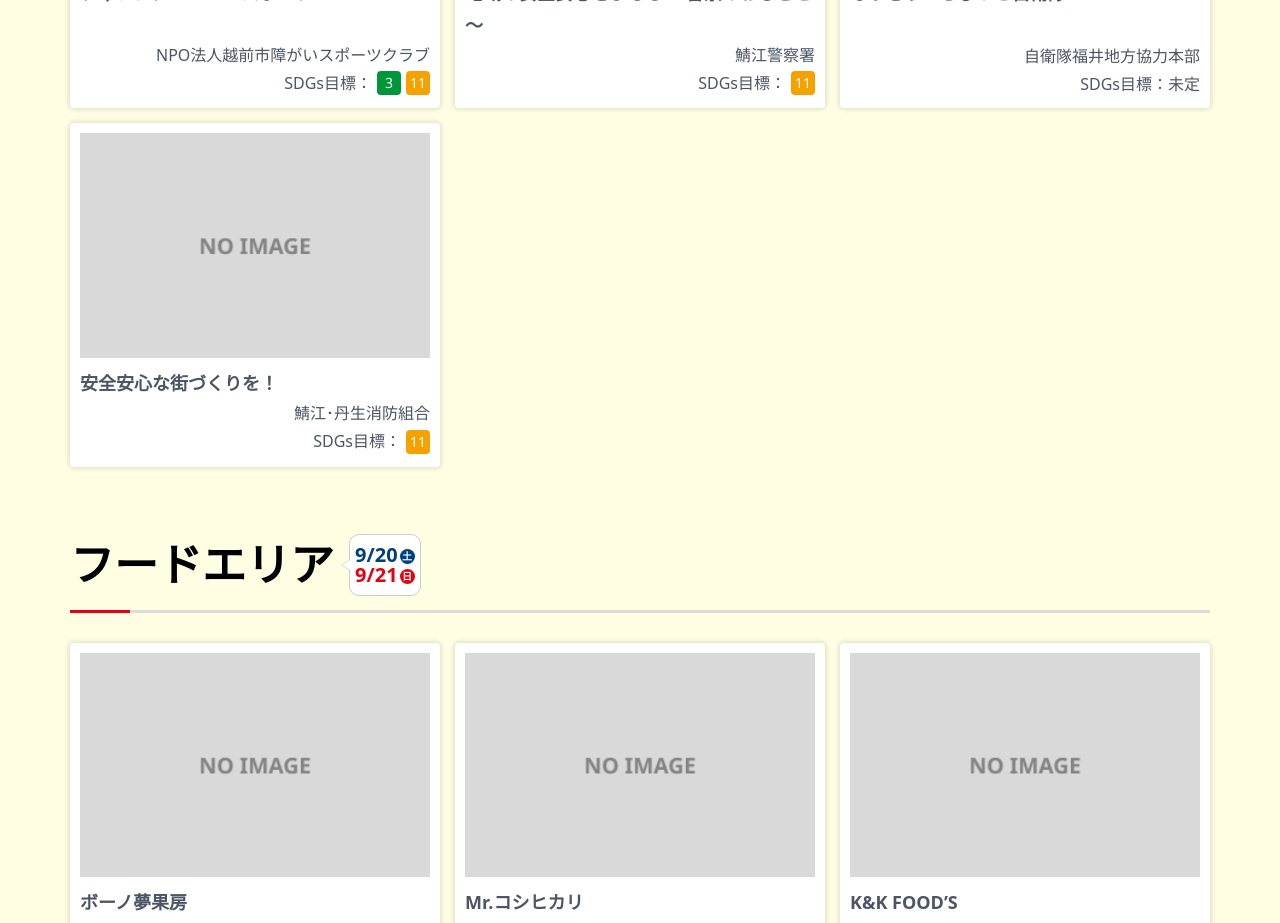
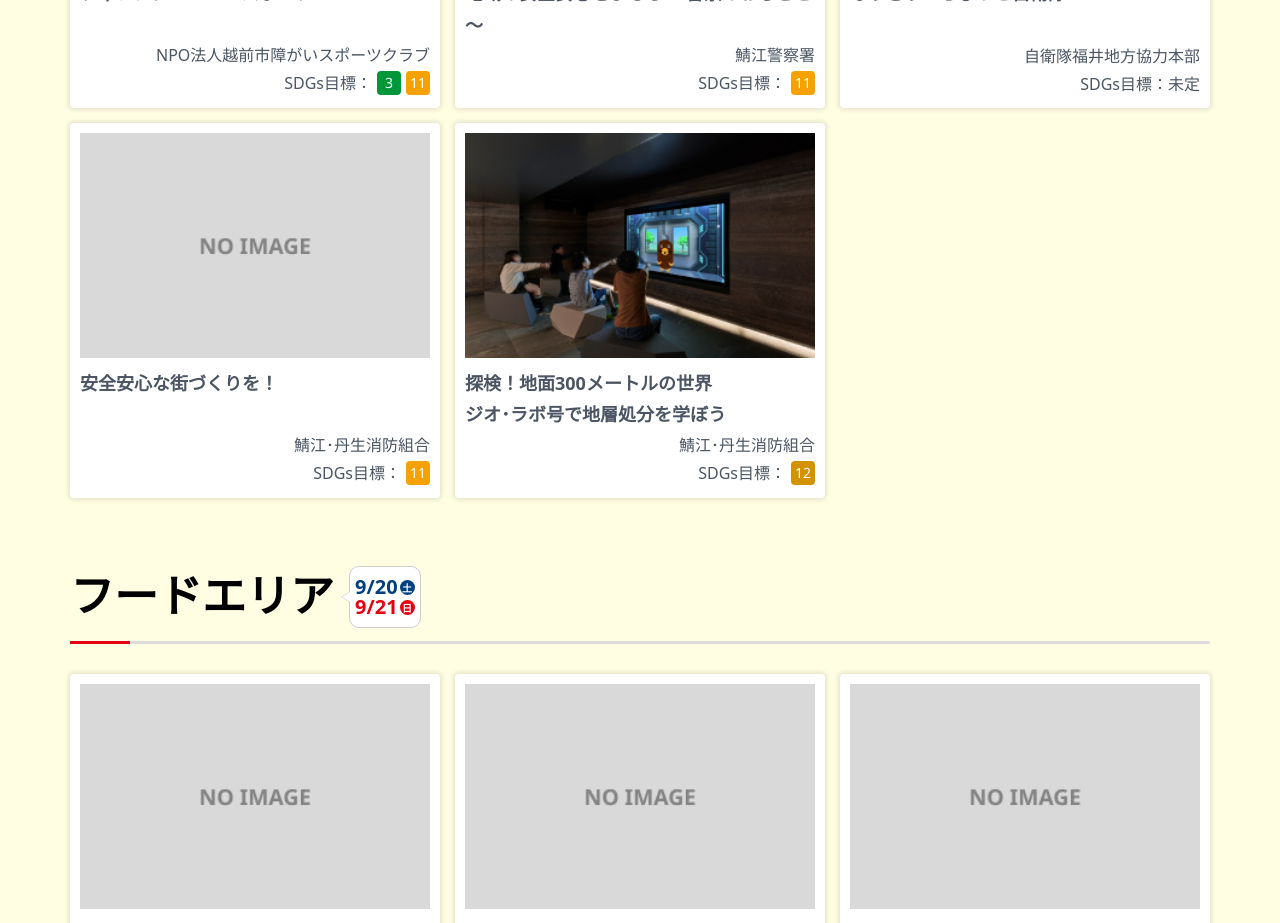
Before and after one commit to Ktjm-555/sabae-event-lp, a React (Vite) app in the folder sabae-event-lp/: page /booth in a window 1280 px wide. Shown: the part 4860-5783 px from the top of the page. Built offline with nearby package versions, Linux system fonts and the light colour scheme; a web font is replaced by a local one.

Commit message:
ブースページの調整

```diff
--- a/sabae-event-lp/src/components/contents/BoothCards.tsx
+++ b/sabae-event-lp/src/components/contents/BoothCards.tsx
@@ -38,7 +38,10 @@ export const BoothCards = ({ items }: Props) => {
 					<DIV_CardContainer key={id}>
 						<IMG_Card src={imgSrc} />
 
-						<H3_Title className={isLong ? "long-title" : ""}>{title}</H3_Title>
+						<H3_Title
+							className={isLong ? "long-title" : ""}
+							dangerouslySetInnerHTML={{ __html: title }}
+						></H3_Title>
 
 						<DIV_Spacer />
 
--- a/sabae-event-lp/src/items/booth.ts
+++ b/sabae-event-lp/src/items/booth.ts
@@ -433,6 +433,17 @@ export const childrenSpace = [
 		isNameLong: false,
 		numbers: [11],
 	},
+	{
+		id: 4,
+		imgSrc: `${
+			import.meta.env.BASE_URL
+		}images/children_space/photo_children_space_image5.png`,
+		title: "探検！地面300メートルの世界<br>ジオ･ラボ号で地層処分を学ぼう",
+		isLong: false,
+		name: "鯖江･丹生消防組合",
+		isNameLong: false,
+		numbers: [12],
+	},
 ];
 
 export const foodArea = [
```
Also changed, not shown: sabae-event-lp/public/images/children_space/photo_children_space_image5.png (added).
